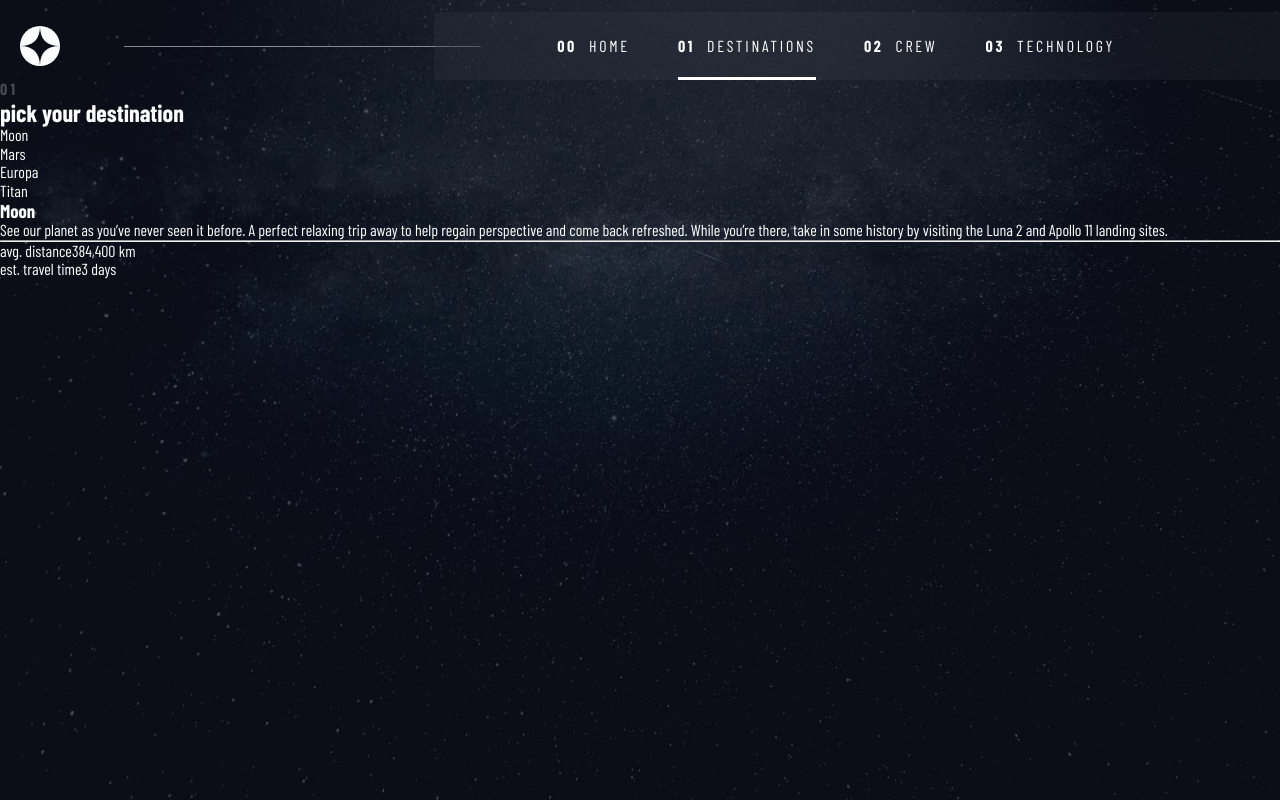
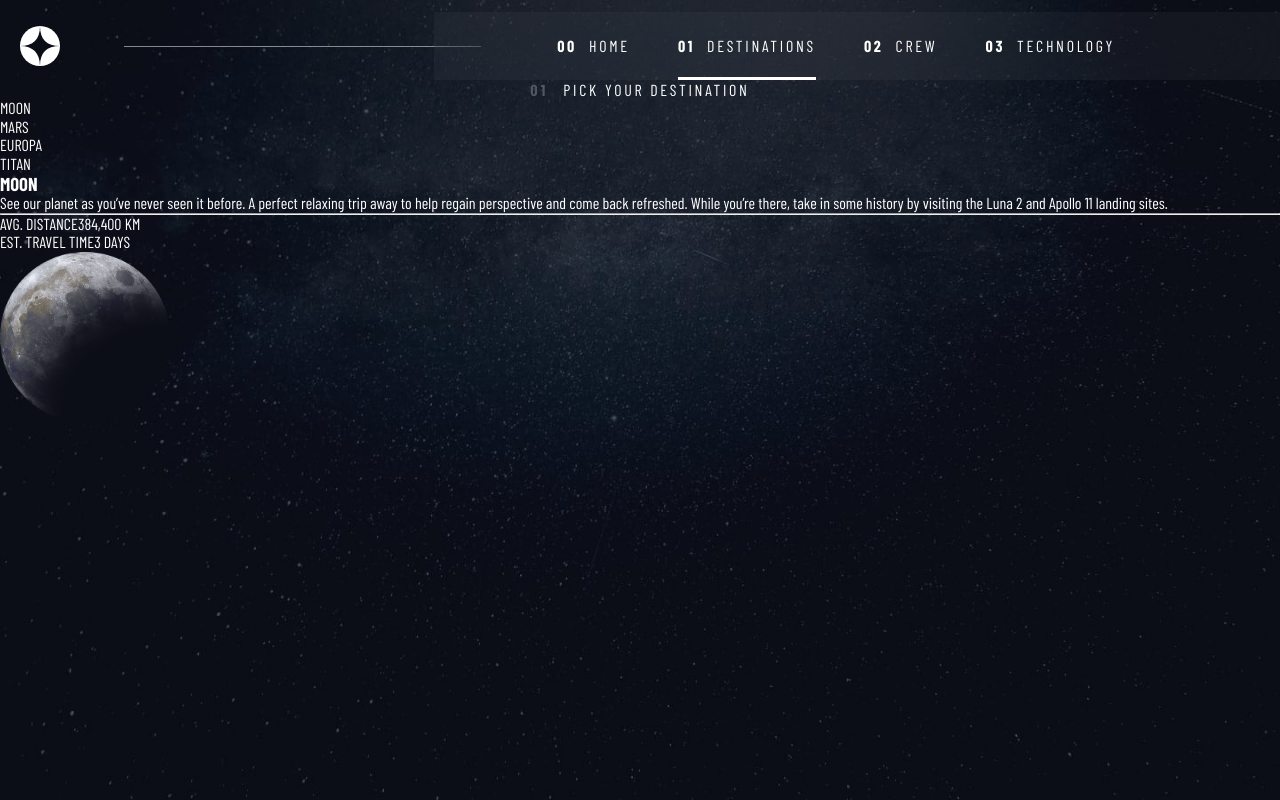
Before and after one commit to A-Awad1/Space-Tourism-Website, a Vue app: page /destinations in a window 1280 px wide. Built offline with nearby package versions, Linux system fonts and the light colour scheme; a web font is replaced by a local one.

Commit message:
updates in destinations view

```diff
--- a/src/views/DestinationsView.vue
+++ b/src/views/DestinationsView.vue
@@ -4,6 +4,7 @@
       <PageNumberSpan />
       <h2>pick your destination</h2>
     </header>
+    <main>
       <ul>
         <li
           v-for="dest in allDest"
@@ -23,6 +24,8 @@
         <span>est. travel time</span>
         <span v-text="currentDest.travel"></span>
       </div>
+      <img :src="currentImg" />
+    </main>
   </section>
 </template>
 
@@ -47,10 +50,57 @@ export default {
         (e) => e.name === this.currentDestName
       )[0];
     },
+    currentImg: function () {
+      return require(`../assets/destinations/image-${this.currentDestName.toLowerCase()}.png`);
+    },
   },
   components: {
     PageNumberSpan,
   },
 };
 </script>
-<style lang="scss"></style>
+<style lang="scss">
+section.destinations {
+  display: flex;
+  flex-direction: column;
+  text-transform: uppercase;
+  > {
+    header {
+      @extend %center-flex;
+      gap: 18px;
+      h2 {
+        font: {
+          size: 16px;
+          weight: normal;
+        }
+        letter-spacing: 2.7px;
+        line-height: normal;
+      }
+    }
+    main {
+      > {
+        ul {
+          li {
+          }
+        }
+        h3 {
+        }
+        p {
+          text-transform: none;
+        }
+        hr {
+        }
+        div {
+          span:first-child {
+          }
+          span:last-child {
+          }
+        }
+        img {
+          width: 170px;
+        }
+      }
+    }
+  }
+}
+</style>
```
Lines whose indentation alone changed are shown as unchanged.
